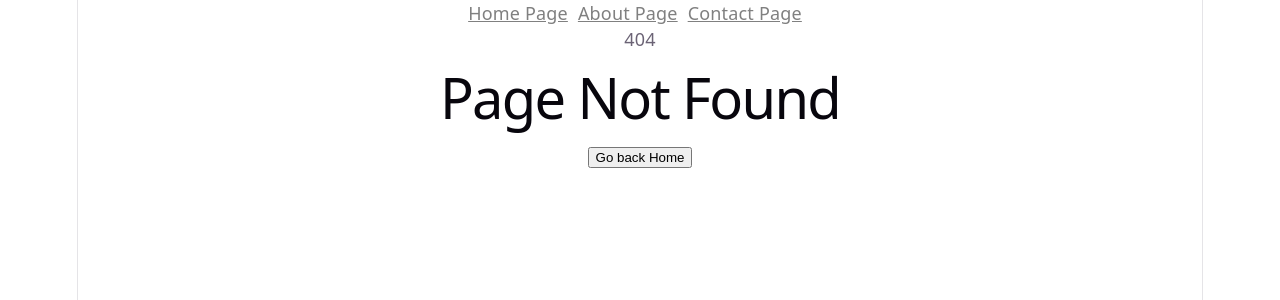
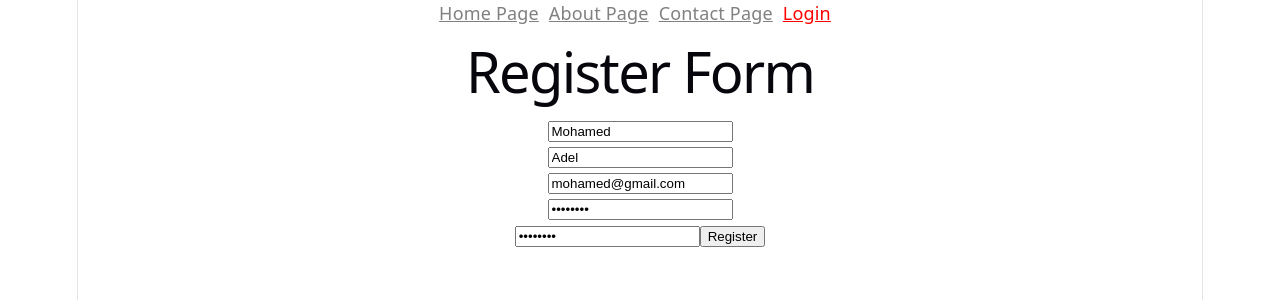
Before and after one commit to MoohammedAdell/react-master, a React (Vite) app: page /login in a window 1280 px wide. Before the commit this address had no page. Shown: the top 300 px of the page. Built offline with nearby package versions, Linux system fonts and the light colour scheme.

Commit message:
feat: add login functionality with validation and registration schema

```diff
--- a/package.json
+++ b/package.json
@@ -10,10 +10,13 @@
     "preview": "vite preview"
   },
   "dependencies": {
+    "@hookform/resolvers": "^5.5.7",
     "axios": "^1.18.1",
     "react": "^19.2.7",
     "react-dom": "^19.2.7",
-    "react-router-dom": "^7.18.2"
+    "react-hook-form": "^7.83.0",
+    "react-router-dom": "^7.18.2",
+    "zod": "^4.4.3"
   },
   "devDependencies": {
     "@eslint/js": "^10.0.1",
--- a/src/App.jsx
+++ b/src/App.jsx
@@ -13,6 +13,7 @@ import ErrorPage from "./pages/ErrorPage";
 import DashboardLayout from "./pages/DashboardLayout";
 import Profile from "./pages/Profile";
 import Orders from "./pages/Orders";
+import Login from "./pages/Login";
 
 function App() {
   //   const [users, setUsers] = useState([]);
@@ -140,6 +141,7 @@ function App() {
         <Route path="/" element={<Home />} />
         <Route path="/about" element={<About />} />
         <Route path="/contact" element={<Contact />} />
+        <Route path="/login" element={<Login />} />
         <Route path="/user/:id" element={<User />} />
         <Route path="*" element={<ErrorPage />} />
         <Route path="dashboard" element={<DashboardLayout />}>
--- /dev/null
+++ b/src/components/registerSchema/registerSchema.jsx
@@ -0,0 +1,26 @@
+import z from "zod";
+
+export const registerSchema = z
+  .object({
+    fname: z.string().min(3, "First name must be at least 3 characters"),
+
+    lname: z.string().min(1, "Last name must be at least 1 characters"),
+
+    mail: z.string().email("Please enter a valid email"),
+
+    pass: z
+      .string()
+      .min(8, "Password must be at least 8 characters")
+      .regex(/[A-Z]/, "Password must contain at least one uppercase letter")
+      .regex(/[0-9]/, "Password must contain at least one number"),
+
+    confirmPass: z
+      .string()
+      .min(8, "Password must be at least 8 characters")
+      .regex(/[A-Z]/, "Password must contain at least one uppercase letter")
+      .regex(/[0-9]/, "Password must contain at least one number"),
+  })
+  .refine((data) => data.pass === data.confirmPass, {
+    message: "Message dosn't match",
+    path: ["confirmPass"],
+  });
--- a/src/pages/DashboardLayout.jsx
+++ b/src/pages/DashboardLayout.jsx
@@ -4,9 +4,6 @@ function DashboardLayout() {
   return (
     <>
       <h1>Dashboard</h1>
-
-
-
       <Outlet />
     </>
   );
--- /dev/null
+++ b/src/pages/Login.jsx
@@ -0,0 +1,69 @@
+import { useForm } from "react-hook-form";
+import { zodResolver } from "@hookform/resolvers/zod";
+import { registerSchema } from "../components/registerSchema/registerSchema";
+
+export default function Login() {
+  const {
+    register,
+    handleSubmit,
+    reset,
+    formState: { errors },
+  } = useForm({
+    mode: "onChange",
+    resolver: zodResolver(registerSchema),
+
+    defaultValues: {
+      fname: "Mohamed",
+      lname: "Adel",
+      mail: "mohamed@gmail.com",
+      pass: "Hamoo111",
+      confirmPass: "Hamoo111",
+    },
+  });
+
+  const onSubmit = (data) => {
+    console.log(data);
+    reset();
+  };
+  return (
+    <div>
+      <h1>Register Form</h1>
+      <form onSubmit={handleSubmit(onSubmit)}>
+        <div>
+          <input type="text" placeholder="first name" {...register("fname")} />
+        </div>
+        {errors.fname && <p style={{ color: "red" }}>{errors.fname.message}</p>}
+        <div>
+          <input type="text" placeholder="last name" {...register("lname")} />
+        </div>
+        {errors.lname && <p style={{ color: "red" }}>{errors.lname.message}</p>}
+        <div>
+          <input
+            type="email"
+            placeholder="enter your email.."
+            {...register("mail")}
+          />
+        </div>
+        {errors.mail && <p style={{ color: "red" }}>{errors.mail.message}</p>}
+        <div>
+          <input
+            type="password"
+            placeholder="enter your password"
+            {...register("pass")}
+          />
+        </div>
+        {errors.pass && <p style={{ color: "red" }}>{errors.pass.message}</p>}
+        <input
+          type="password"
+          placeholder="Confirm Password"
+          {...register("confirmPass")}
+        />
+
+        {errors.confirmPass && (
+          <p style={{ color: "red" }}>{errors.confirmPass.message}</p>
+        )}
+        <button type="submit">Register</button>
+      </form>
+    </div>
+  );
+}
--- a/src/pages/Nav.jsx
+++ b/src/pages/Nav.jsx
@@ -17,6 +17,9 @@ export default function Nav() {
       <NavLink style={active} to="/contact">
         Contact Page
       </NavLink>
+      <NavLink style={active} to="/login">
+        Login
+      </NavLink>
     </div>
   );
 }
```
Also changed, not shown: 1 other file (tests, documents, lock files or other folders).
